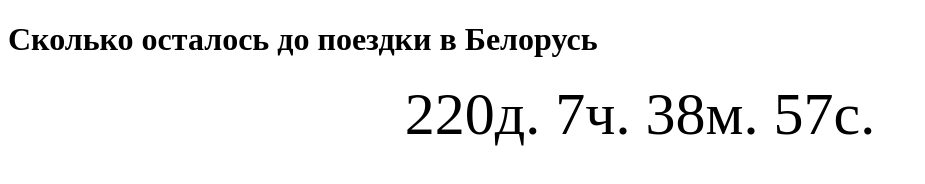
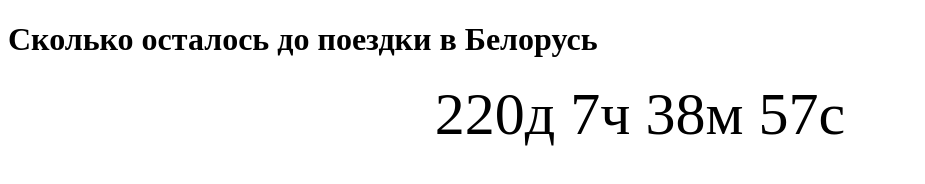
Before and after one commit to xakep71k/belarus, a plain HTML site: page index.html in a window 1280 px wide. Shown: the whole page, without its empty margins (0-925 px from the left). Drawn offline with Linux system fonts and the light colour scheme.

Commit message:
Update index.html

```diff
--- a/index.html
+++ b/index.html
@@ -35,8 +35,8 @@
             var seconds = Math.floor((distance % (1000 * 60)) / 1000);
 
             // Output the result in an element with id="demo"
-            document.getElementById("demo").innerHTML = days + "д. " + hours + "ч. "
-                + minutes + "м. " + seconds + "с. ";
+            document.getElementById("demo").innerHTML = days + "д " + hours + "ч "
+                + minutes + "м " + seconds + "с ";
 
             // If the count down is over, write some text
             if (distance < 0) {
```
